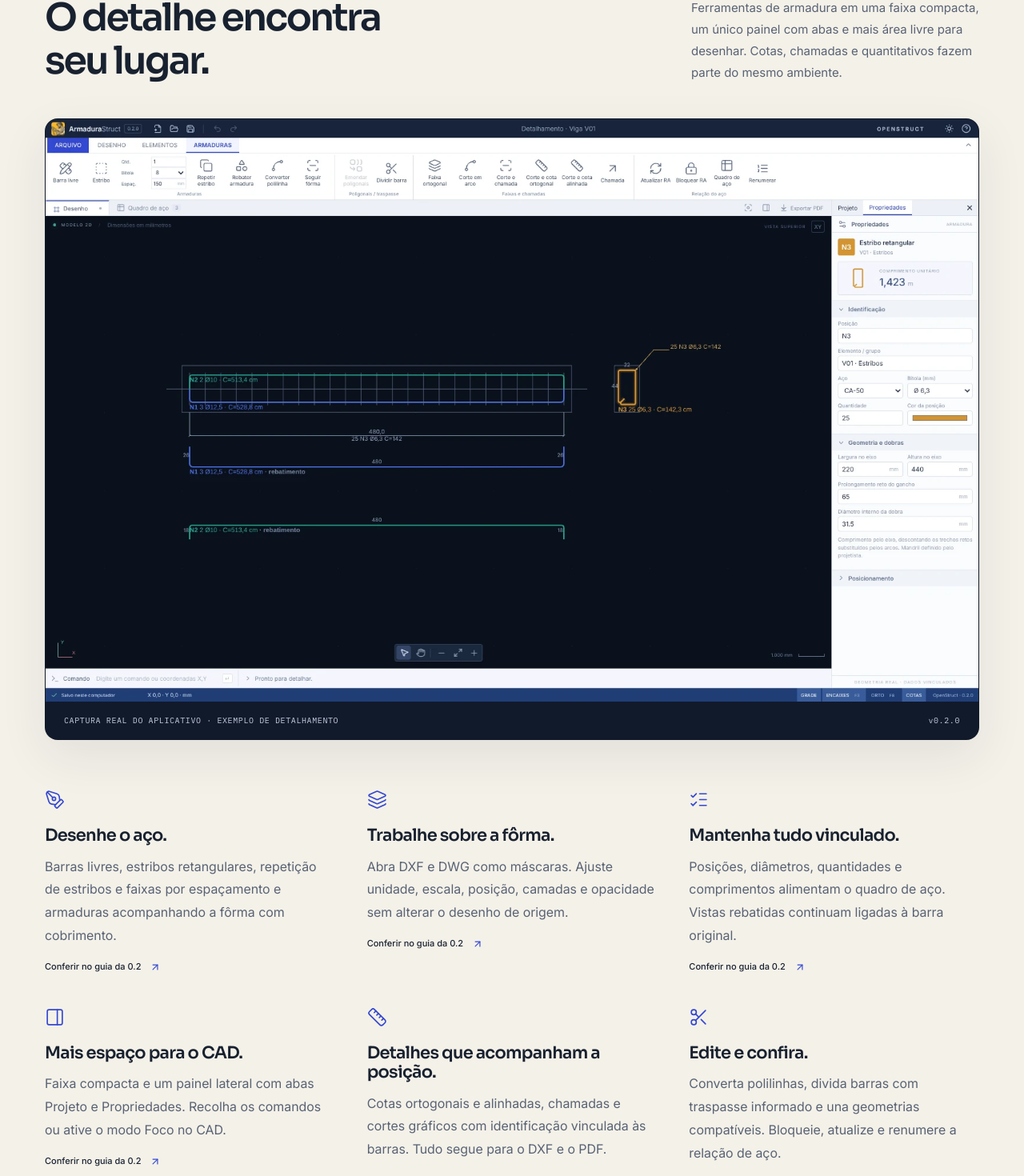
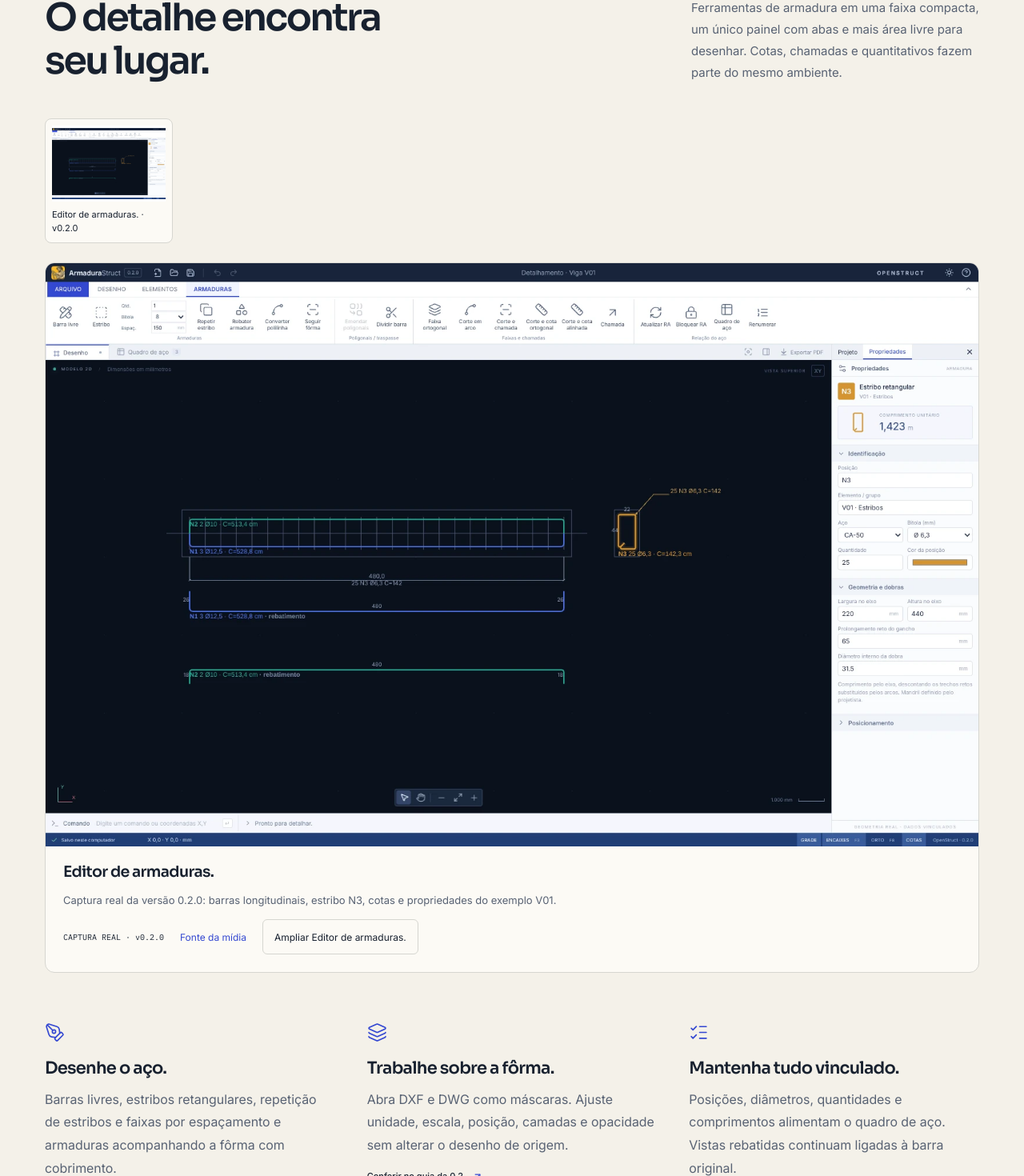
Before and after one commit to GustavoAzocar/openstruct-front, a React (Vite) app: page /apps/armadurastruct in a window 1280 px wide. Shown: the part 1281-2751 px from the top of the page at 80% size. Built offline with nearby package versions, Linux system fonts and the light colour scheme; no server answers.

Commit message:
feat: share accessible capture gallery across product pages (OSF-10)

```diff
--- /dev/null
+++ b/src/components/CaptureGallery.tsx
@@ -0,0 +1,159 @@
+import { nextCapture } from '../lib/gallery';
+import { useId, useRef, useState } from 'react';
+import type { MouseEvent } from 'react';
+import './capture-gallery.css';
+
+export type GalleryCapture = {
+  id: string;
+  src: string;
+  alt: string;
+  width: number;
+  height: number;
+  title: string;
+  caption: string;
+  version: string;
+  sourceUrl: string;
+};
+
+function CaptureImage({ capture }: { capture: GalleryCapture }) {
+  const [failed, setFailed] = useState(false);
+  return failed ? (
+    <span role="status" className="capture-unavailable">
+      Imagem indisponível. Consulte a fonte oficial indicada na legenda.
+    </span>
+  ) : (
+    <img
+      src={capture.src}
+      alt={capture.alt}
+      width={capture.width}
+      height={capture.height}
+      loading="lazy"
+      decoding="async"
+      onError={() => setFailed(true)}
+    />
+  );
+}
+
+export function CaptureGallery({
+  captures,
+  label,
+}: {
+  captures: readonly GalleryCapture[];
+  label: string;
+}) {
+  const [index, setIndex] = useState(0);
+  const dialog = useRef<HTMLDialogElement>(null);
+  const closeButton = useRef<HTMLButtonElement>(null);
+  const trigger = useRef<HTMLButtonElement | null>(null);
+  const titleId = useId();
+  const capture = captures[index];
+  const open = (i: number, event: MouseEvent<HTMLButtonElement>) => {
+    trigger.current = event.currentTarget;
+    setIndex(i);
+    dialog.current?.showModal();
+    closeButton.current?.focus();
+  };
+  const close = () => dialog.current?.close();
+  const restoreFocus = () => trigger.current?.focus({ preventScroll: true });
+  if (!capture)
+    return (
+      <p className="capture-empty">
+        Capturas reais do aplicativo serão adicionadas após a revisão de suas fontes.
+      </p>
+    );
+  return (
+    <div className="capture-gallery" role="group" aria-label={label}>
+      <div className="capture-thumbnails" aria-label="Capturas disponíveis">
+        {captures.map((item, i) => (
+          <button
+            type="button"
+            key={item.id}
+            onClick={(event) => open(i, event)}
+            aria-label={`Ampliar ${item.title}`}
+          >
+            <CaptureImage capture={item} />
+            <span>
+              {item.title} · v{item.version}
+            </span>
+          </button>
+        ))}
+      </div>
+      {captures.map((item, i) => (
+        <figure key={item.id} id={item.id} className="capture-figure">
+          <button
+            type="button"
+            className="capture-open"
+            onClick={(event) => open(i, event)}
+            aria-label={`Abrir captura: ${item.title}`}
+          >
+            <CaptureImage capture={item} />
+          </button>
+          <figcaption>
+            <h3>{item.title}</h3>
+            <p>{item.caption}</p>
+            <div className="capture-meta">
+              <span>CAPTURA REAL · v{item.version}</span>
+              <a href={item.sourceUrl} target="_blank" rel="noreferrer">
+                Fonte da mídia
+              </a>
+              <button type="button" onClick={(event) => open(i, event)}>
+                Ampliar {item.title}
+              </button>
+            </div>
+          </figcaption>
+        </figure>
+      ))}
+      <dialog
+        ref={dialog}
+        className="capture-dialog"
+        aria-labelledby={titleId}
+        onClose={restoreFocus}
+        onKeyDown={(event) => {
+          if (event.altKey || event.ctrlKey || event.metaKey) return;
+          if (event.key === 'ArrowRight' && index < captures.length - 1) {
+            event.preventDefault();
+            setIndex(nextCapture(index, 1, captures.length));
+          }
+          if (event.key === 'ArrowLeft' && index > 0) {
+            event.preventDefault();
+            setIndex(nextCapture(index, -1, captures.length));
+          }
+        }}
+      >
+        <header>
+          <h2 id={titleId}>{capture.title}</h2>
+          <button type="button" ref={closeButton} onClick={close} autoFocus>
+            Fechar galeria
+          </button>
+        </header>
+        <div className="capture-controls">
+          <button
+            type="button"
+            disabled={index === 0}
+            onClick={() => setIndex(nextCapture(index, -1, captures.length))}
+          >
+            Anterior
+          </button>
+          <span aria-live="polite">
+            {index + 1} de {captures.length} · v{capture.version}
+          </span>
+          <button
+            type="button"
+            disabled={index === captures.length - 1}
+            onClick={() => setIndex(nextCapture(index, 1, captures.length))}
+          >
+            Próxima
+          </button>
+          <a href={capture.src} target="_blank" rel="noreferrer">
+            Tamanho original (nova aba)
+          </a>
+        </div>
+        <CaptureImage key={capture.id} capture={capture} />
+        <p>{capture.caption}</p>
+        <a href={capture.sourceUrl} target="_blank" rel="noreferrer">
+          Fonte da mídia
+        </a>
+      </dialog>
+    </div>
+  );
+}
--- /dev/null
+++ b/src/components/capture-gallery.css
@@ -0,0 +1,156 @@
+.capture-gallery {
+  min-width: 0;
+}
+.capture-thumbnails {
+  display: flex;
+  flex-wrap: wrap;
+  gap: 12px;
+  margin-bottom: 24px;
+}
+.capture-thumbnails button {
+  width: 160px;
+  padding: 8px;
+  text-align: left;
+  border: 1px solid var(--line);
+  border-radius: 8px;
+  background: var(--surface);
+  color: var(--ink);
+  cursor: pointer;
+}
+.capture-thumbnails img {
+  width: 100%;
+  height: 95px;
+  object-fit: contain;
+  background: white;
+}
+.capture-thumbnails span {
+  display: block;
+  font-size: 11px;
+  margin-top: 8px;
+}
+.capture-figure {
+  margin: 0 0 28px;
+  border: 1px solid var(--line);
+  border-radius: 12px;
+  overflow: hidden;
+  background: var(--surface);
+}
+.capture-open {
+  display: block;
+  width: 100%;
+  padding: 0;
+  border: 0;
+  background: white;
+  cursor: zoom-in;
+}
+.capture-figure img,
+.capture-dialog > img {
+  display: block;
+  width: 100%;
+  height: auto;
+  object-fit: contain;
+}
+.capture-figure figcaption {
+  padding: 22px;
+}
+.capture-figure h3 {
+  font-size: 19px;
+}
+.capture-figure p,
+.capture-dialog p {
+  font-size: 13px;
+  line-height: 1.85;
+  margin-block: 12px;
+}
+.capture-meta,
+.capture-controls {
+  display: flex;
+  flex-wrap: wrap;
+  align-items: center;
+  gap: 12px 20px;
+}
+.capture-meta {
+  font-size: 12px;
+}
+.capture-meta span {
+  font:
+    10px 'IBM Plex Mono',
+    monospace;
+}
+.capture-gallery a {
+  color: var(--accent);
+}
+.capture-gallery button:focus-visible {
+  outline: 3px solid var(--accent);
+  outline-offset: 3px;
+}
+.capture-meta button,
+.capture-controls button,
+.capture-dialog header button {
+  padding: 10px 14px;
+  border: 1px solid var(--line);
+  border-radius: 6px;
+  color: var(--ink);
+  background: var(--surface);
+  cursor: pointer;
+  min-height: 44px;
+}
+.capture-dialog {
+  width: min(1280px, calc(100vw - 24px));
+  max-height: calc(100dvh - 24px);
+  margin: auto;
+  padding: 22px;
+  overflow: auto;
+  border: 1px solid var(--line);
+  border-radius: 12px;
+  background: var(--surface);
+  color: var(--ink);
+}
+.capture-dialog::backdrop {
+  background: #101827cc;
+}
+.capture-dialog header {
+  display: flex;
+  align-items: center;
+  justify-content: space-between;
+  gap: 16px;
+  margin-bottom: 16px;
+}
+.capture-dialog h2 {
+  font-size: 22px;
+}
+.capture-controls {
+  margin-bottom: 16px;
+  font-size: 12px;
+}
+.capture-controls button:disabled {
+  opacity: 0.45;
+  cursor: default;
+}
+.capture-unavailable,
+.capture-empty {
+  padding: 24px;
+  font-size: 13px;
+  line-height: 1.8;
+}
+@media (max-width: 700px) {
+  .capture-dialog {
+    padding: 14px;
+  }
+  .capture-dialog header {
+    align-items: flex-start;
+  }
+  .capture-dialog h2 {
+    font-size: 18px;
+  }
+  .capture-thumbnails button {
+    width: calc(50% - 6px);
+  }
+}
+.capture-dialog header {
+  position: sticky;
+  top: -22px;
+  background: var(--surface);
+  z-index: 1;
+  padding-block: 8px;
+}
--- /dev/null
+++ b/src/lib/gallery.ts
@@ -0,0 +1,4 @@
+/** Explicit navigation stops at either end; an empty collection has no target. */
+export function nextCapture(index: number, step: number, count: number): number {
+  return count > 0 ? Math.max(0, Math.min(count - 1, index + step)) : 0;
+}
--- a/src/pages/Armadura.tsx
+++ b/src/pages/Armadura.tsx
@@ -1,3 +1,4 @@
+import { CaptureGallery } from '../components/CaptureGallery';
 import { Link } from 'react-router-dom';
 import {
   ArrowDown,
@@ -147,19 +148,19 @@ export function Armadura() {
             livre para desenhar. Cotas, chamadas e quantitativos fazem parte do mesmo ambiente.
           </p>
         </div>
-        <figure className="arm-editor-preview">
-          <img
-            src={armaduraScreenshot.src}
-            alt={armaduraScreenshot.alt}
-            width={armaduraScreenshot.width}
-            height={armaduraScreenshot.height}
-            loading="lazy"
-          />
-          <figcaption>
-            <span>CAPTURA REAL DO APLICATIVO · EXEMPLO DE DETALHAMENTO</span>
-            <span>v{armaduraScreenshot.version}</span>
-          </figcaption>
-        </figure>
+        <CaptureGallery
+          label="Capturas do ArmaduraStruct"
+          captures={[
+            {
+              ...armaduraScreenshot,
+              id: 'armadura-editor',
+              title: 'Editor de armaduras.',
+              caption:
+                'Captura real da versão 0.2.0: barras longitudinais, estribo N3, cotas e propriedades do exemplo V01.',
+              sourceUrl: armaduraScreenshot.source.url,
+            },
+          ]}
+        />
         <div className="arm-feature-grid">
           {features.map(({ Icon, title, text }) => (
             <article key={title}>
--- a/src/pages/Mola.tsx
+++ b/src/pages/Mola.tsx
@@ -1,3 +1,4 @@
+import { CaptureGallery } from '../components/CaptureGallery';
 import { Link } from 'react-router-dom';
 import {
   ArrowLeft,
@@ -183,6 +184,9 @@ export function Mola() {
       <div className="container">
         <ProductAvailability app={app} />
       </div>
+      <section className="container" aria-label="Capturas do MolaStruct">
+        <CaptureGallery label="Capturas do MolaStruct" captures={[]} />
+      </section>
       <section className="container mola-overview" id="visao-geral">
         <FoundationPreview />
         <div className="demo-caption">
```
Also changed, not shown: src/components/ConsoloCaptures.tsx (+13 -47 lines), 3 other files (tests, documents, lock files or other folders).
